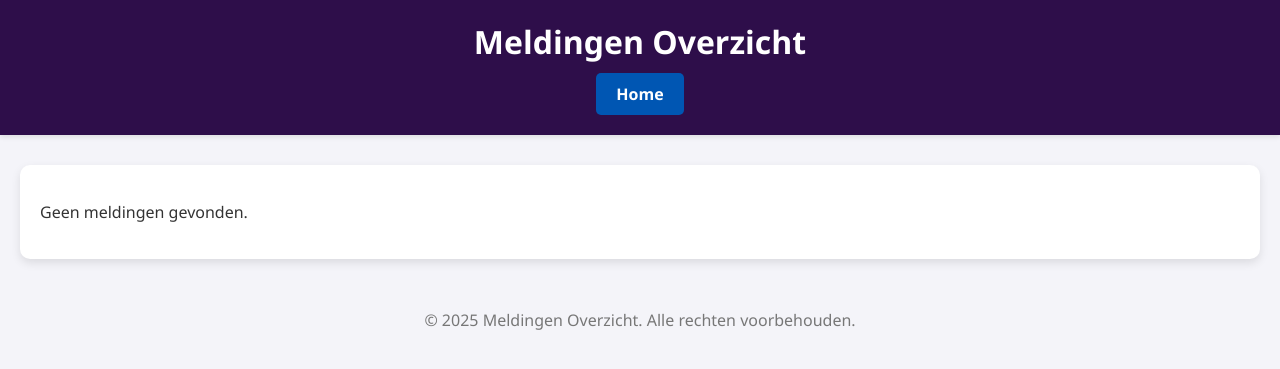
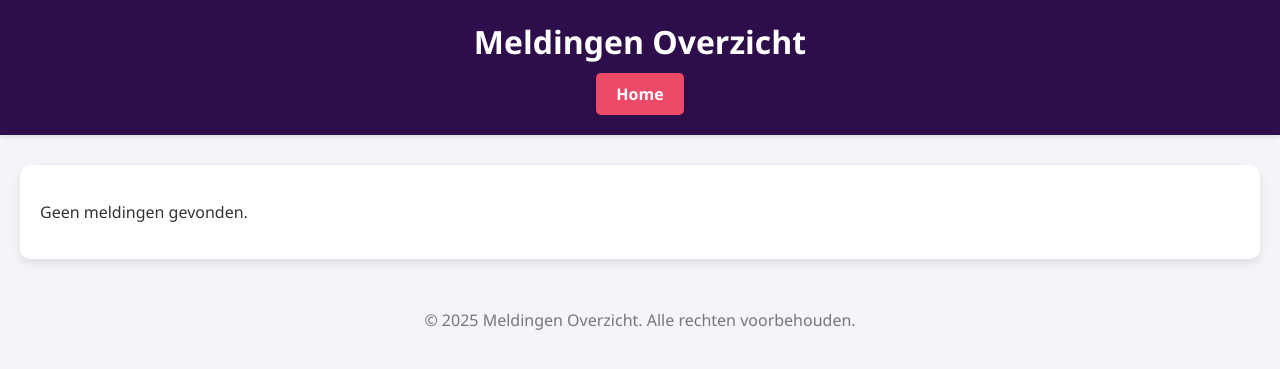
Before and after one commit to ala-lms-veilig/lo2e-swd4-4groep3, a PHP site: page /meldingen_overzicht.php in a window 1280 px wide. Shown: the top 369 px of the page. Run offline with PHP 8.4, Linux system fonts and the light colour scheme; data that the repository does not hold is empty.

Commit message:
kleur aanpasssing

```diff
--- a/meldingen_overzicht.php
+++ b/meldingen_overzicht.php
@@ -52,7 +52,7 @@ try {
             text-decoration: none;
             color: white;
             font-weight: bold;
-            background-color: #0056b3;
+            background-color: #ec4a67;
             padding: 10px 20px;
             border-radius: 5px;
             margin-top: 10px;
@@ -61,7 +61,7 @@ try {
         }
 
         header a:hover {
-            background-color: #00408d;
+            background-color: #ec4a67;;
         }
 
         .container {
```
